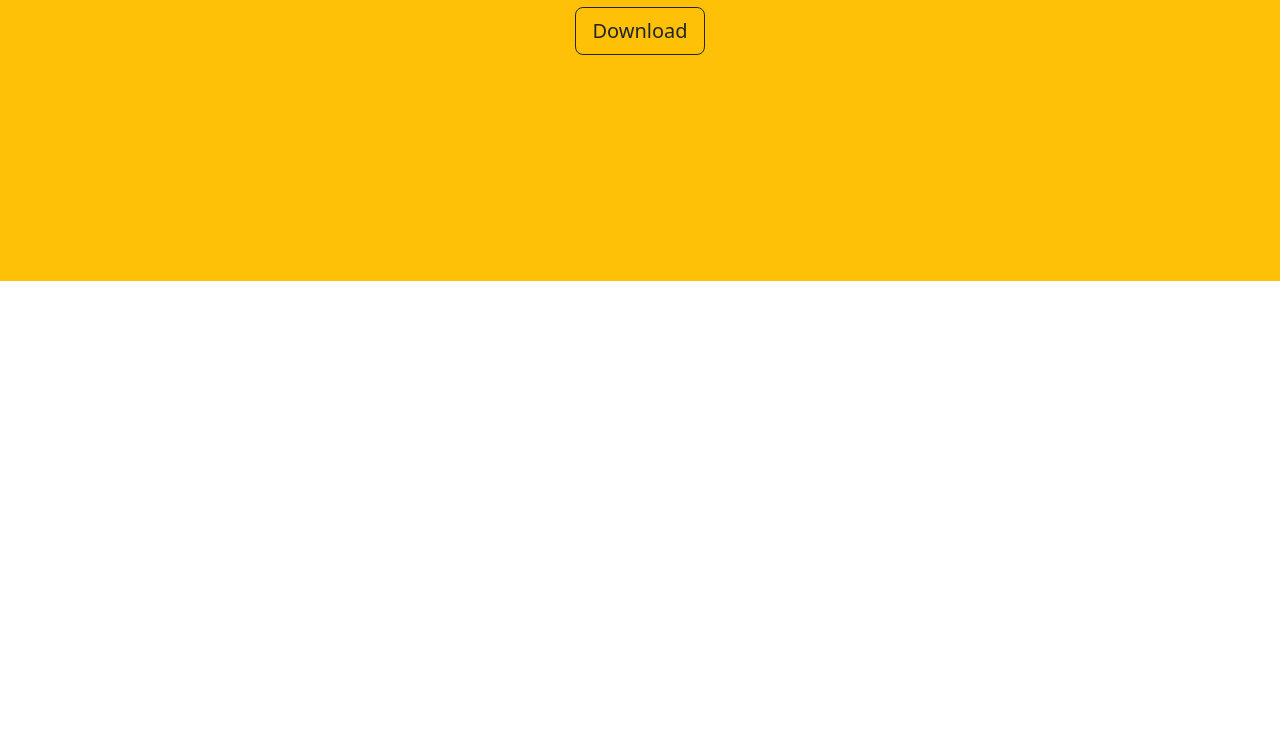
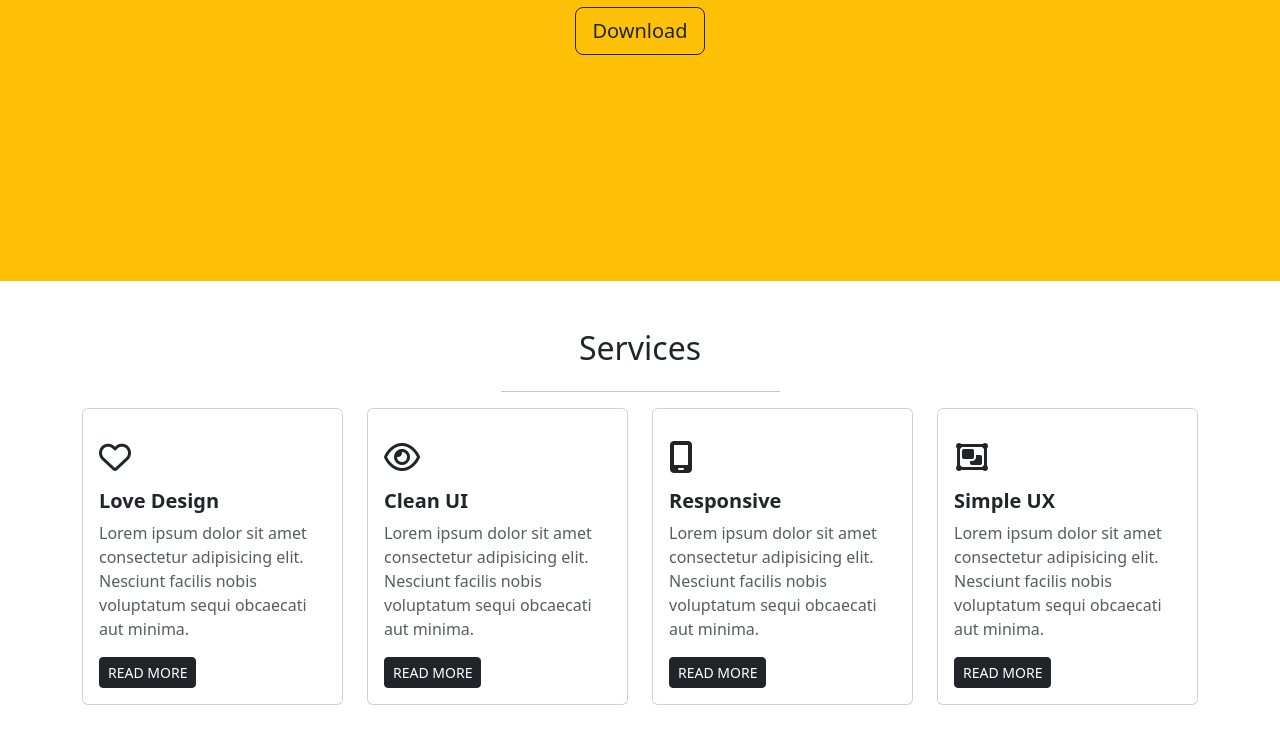
Before and after one commit to pablosnhz/landing-page-06, a plain HTML site: page index.html in a window 1280 px wide. Shown: the part 519-1262 px from the top of the page. Before the commit the page ends 874 px from the top, so only its background shows below. Drawn offline with nearby package versions, Linux system fonts and the light colour scheme.

Commit message:
services

```diff
--- a/index.html
+++ b/index.html
@@ -49,7 +49,56 @@
 
     <!-- SERVICES -->
 
-
+    <section id="services" class="py-5">
+        <div class="container">
+            <div class="text-center">
+                <h2 class="mb-4">Services</h2>
+                <hr class="w-25 mx-auto" />
+            </div>
+            <div class="row">
+                <div class="col-md-3 mb-3">
+                    <div class="card">
+                        <div class="card-body">
+                            <i class="fa-regular fa-heart fa-2x my-3"></i>
+                            <h5 class="fw-bold">Love Design</h5>
+                            <p class="text-muted">Lorem ipsum dolor sit amet consectetur adipisicing elit. Nesciunt facilis nobis voluptatum sequi obcaecati aut minima.</p>
+                            <a href="#" class="btn btn-dark btn-sm text-uppercase">Read More</a>
+                        </div>
+                    </div>
+                </div>
+                <div class="col-md-3 mb-3">
+                    <div class="card">
+                        <div class="card-body">
+                            <i class="fa-regular fa-eye fa-2x my-3"></i>
+                            <h5 class="fw-bold">Clean UI</h5>
+                            <p class="text-muted">Lorem ipsum dolor sit amet consectetur adipisicing elit. Nesciunt facilis nobis voluptatum sequi obcaecati aut minima.</p>
+                            <a href="#" class="btn btn-dark btn-sm text-uppercase">Read More</a>
+                        </div>
+                    </div>
+                </div>
+                <div class="col-md-3 mb-3">
+                    <div class="card">
+                        <div class="card-body">
+                            <i class="fas fa-mobile-screen fa-2x my-3"></i>
+                            <h5 class="fw-bold">Responsive</h5>
+                            <p class="text-muted">Lorem ipsum dolor sit amet consectetur adipisicing elit. Nesciunt facilis nobis voluptatum sequi obcaecati aut minima.</p>
+                            <a href="#" class="btn btn-dark btn-sm text-uppercase">Read More</a>
+                        </div>
+                    </div>
+                </div>
+                <div class="col-md-3 mb-3">
+                    <div class="card">
+                        <div class="card-body">
+                            <i class="fa-regular fa-object-group fa-2x my-3"></i>
+                            <h5 class="fw-bold">Simple UX</h5>
+                            <p class="text-muted">Lorem ipsum dolor sit amet consectetur adipisicing elit. Nesciunt facilis nobis voluptatum sequi obcaecati aut minima.</p>
+                            <a href="#" class="btn btn-dark btn-sm text-uppercase">Read More</a>
+                        </div>
+                    </div>
+                </div>
+            </div>
+        </div>
+    </section>
 
 
     <script src="https://cdn.jsdelivr.net/npm/bootstrap@5.3.2/dist/js/bootstrap.bundle.min.js" integrity="sha384-C6RzsynM9kWDrMNeT87bh95OGNyZPhcTNXj1NW7RuBCsyN/o0jlpcV8Qyq46cDfL" crossorigin="anonymous"></script>
```
